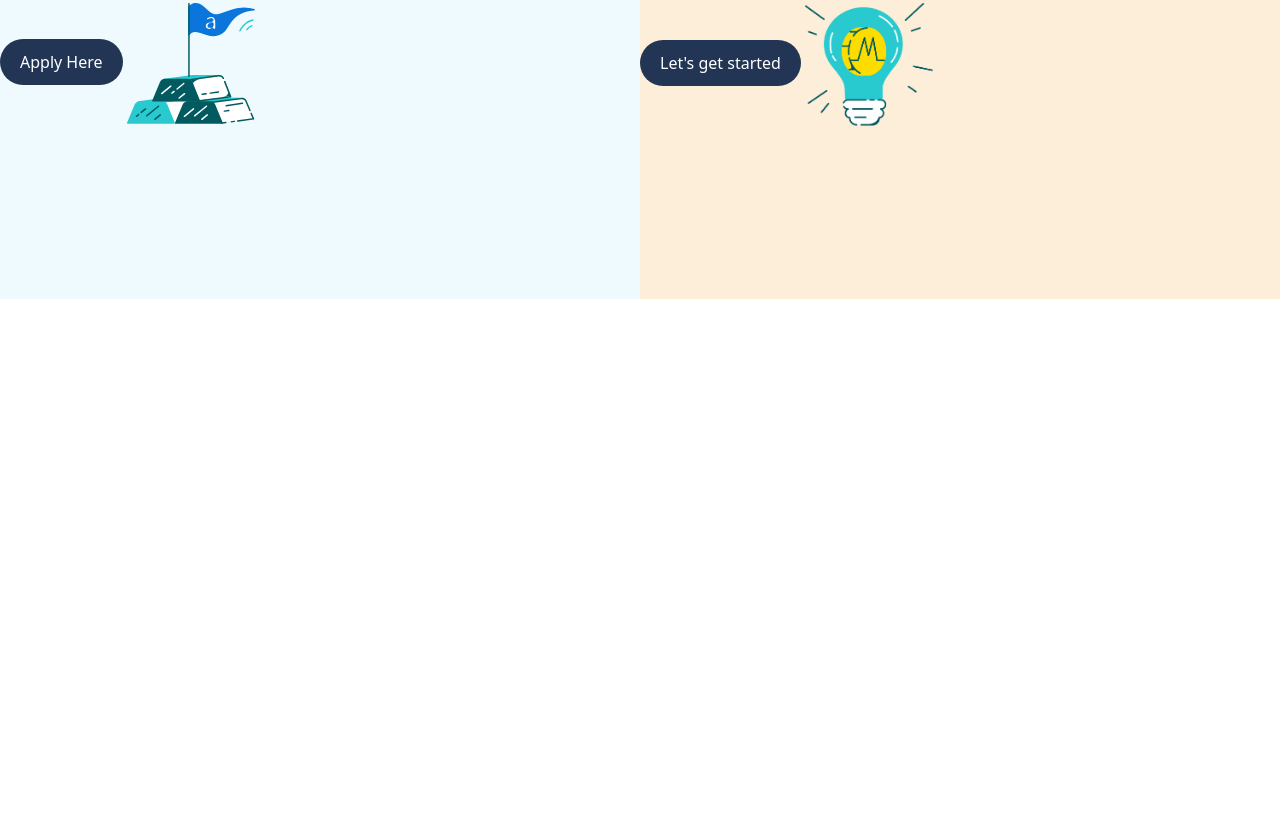
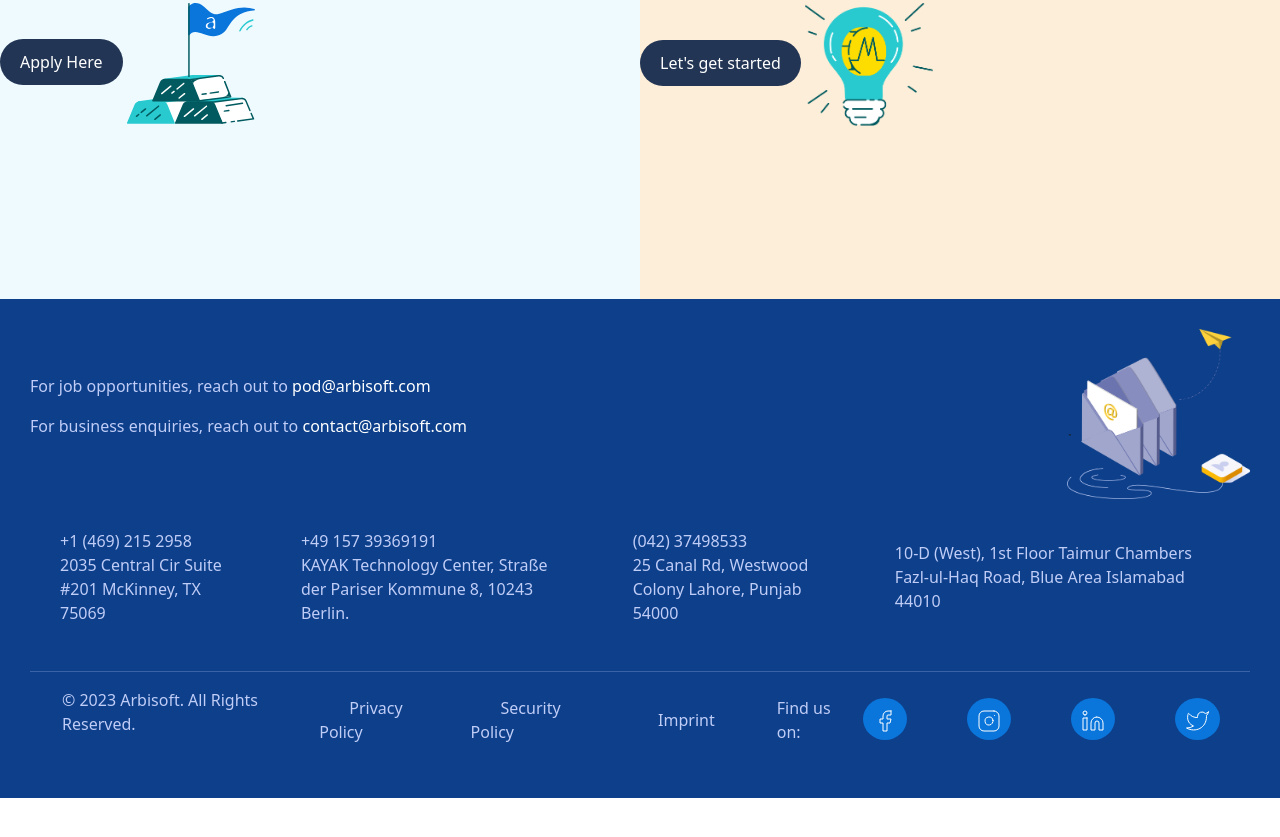
Before and after one commit to HussnainAhmad1606/Arbisoft-Clone, a plain HTML site: page index.html in a window 1280 px wide. Shown: the part 5035-5872 px from the top of the page. Drawn offline with nearby package versions, Linux system fonts and the light colour scheme.

Commit message:
Add footer

```diff
--- a/assets/css/style.css
+++ b/assets/css/style.css
@@ -385,6 +385,86 @@ div.slide-item {
   color: white;
 }
 
+
+/*
+================================
+        Footer
+================================
+*/
+footer {
+  background-color: #0d3f8a;
+  padding: 30px;
+  color: #c0cdf7;
+}
+
+footer .first__section {
+  color: #c0cdf7;
+  width: 100%;
+  display: flex;
+  justify-content: space-between;
+  align-items: center;
+
+}
+
+footer .first__section a {
+  text-decoration: none;
+  color: var(--color-white)
+}
+footer .first__section img {
+  width: 15%;
+}
+
+
+footer .second__section {
+  color: #c0cdf7;
+  display: flex;
+  justify-content: space-between;
+  align-items: center;
+
+}
+
+footer .second__section p {
+  margin: 30px;
+}
+
+
+
+footer .last__section, footer .last__section div {
+  display: flex;
+  justify-content: space-around;
+  align-items: center;
+  flex-direction: row;
+}
+
+
+#footer__links {
+  display: flex;
+  justify-content: space-around;
+  align-items: center;
+  list-style: none;
+}
+
+#footer__links li a {
+  margin: 0px 30px;
+  text-decoration: none;
+  color: #c0cdf7;
+}
+
+footer .last__section .social-media ul {
+  display: flex;
+  justify-content: center;
+  align-items: center;
+  flex-direction: row;
+  list-style: none;
+}
+
+footer .last__section .social-media ul li a {
+  background-color: #0a76db;
+  color: white;
+  margin: 0px 30px;
+  border-radius: 50%;
+  padding: 10px;
+}
 /*
 ================================
         Responsiveness
@@ -450,4 +530,8 @@ div.slide-item {
     #jobs div {
       width: 80%;
     }
+
+    #footer__links, .first__section, .second__section, .last__section {
+      flex-direction: column;
+    }
 }
--- a/index.html
+++ b/index.html
@@ -372,7 +372,79 @@
 
 
 
+      <footer>
+        <div class="first__section">
+            <div>
+                <p>For job opportunities, reach out to <a href="mailto:">pod@arbisoft.com</a></p>
+                <p>For business enquiries, reach out to <a href="mailto:">contact@arbisoft.com</a></p>
+            </div>
 
+
+            <img src="assets/img/footer__msg.png" alt="">
+
+        </div>
+
+
+        <div class="second__section">
+            <p>+1 (469) 215 2958<br>
+                2035 Central Cir Suite #201 McKinney, TX 75069</p>
+
+
+            <p>+49 157 39369191<br>
+                    KAYAK Technology Center, Straße der Pariser Kommune 8, 10243 Berlin.</p>
+
+            <p>(042) 37498533<br>
+                25 Canal Rd, Westwood Colony Lahore, Punjab 54000</p>
+
+
+            <p>10-D (West), 1st Floor Taimur Chambers Fazl-ul-Haq Road, Blue Area Islamabad 44010</p>
+        </div>
+
+        <hr>
+
+        <div class="last__section">
+                <div class="links">
+
+
+<ul id="footer__links">
+
+    <li><p>© 2023 Arbisoft. All Rights Reserved.</p></li>
+
+    <li>
+        <a href="#">Privacy Policy</a>
+    </li>
+
+    <li>
+        <a href="#">Security Policy</a>
+    </li>
+
+    <li>
+        <a href="#">Imprint</a>
+    </li>
+
+</ul>
+                </div>
+
+
+
+                <div class="social-media">
+                    <ul id="social_media_links">
+                        <li>Find us on:</li>
+
+                        <li><a target="_blank" href="https://www.facebook.com/arbisoft"><svg width="24" height="24" fill="none" stroke-linecap="round" stroke-linejoin="round" xmlns="http://www.w3.org/2000/svg"><path d="M18 2h-3a5 5 0 0 0-5 5v3H7v4h3v8h4v-8h3l1-4h-4V7a1 1 0 0 1 1-1h3V2Z" stroke="#fff" stroke-linecap="round" stroke-linejoin="round"></path></path></svg></a></li>
+
+                        <li><a target="_blank" href="https://www.instagram.com/lifeatarbisoft"><svg width="24" height="24" fill="none" xmlns="http://www.w3.org/2000/svg"><path d="M17 2H7a5 5 0 0 0-5 5v10a5 5 0 0 0 5 5h10a5 5 0 0 0 5-5V7a5 5 0 0 0-5-5Z" stroke="#fff" stroke-linecap="round" stroke-linejoin="round"></path><path d="M16 11.37a4 4 0 1 1-7.913 1.174A4 4 0 0 1 16 11.37ZM17.5 6.5h.01" stroke="#fff" stroke-linecap="round" stroke-linejoin="round"></path></svg></a></li>
+
+
+                        <li><a target="_blank" href="https://www.linkedin.com/company/arbisoft"><svg width="24" height="24" fill="none" xmlns="http://www.w3.org/2000/svg"><path d="M16 8a6 6 0 0 1 6 6v7h-4v-7a2 2 0 0 0-4 0v7h-4v-7a6 6 0 0 1 6-6v0ZM6 9H2v12h4V9ZM4 6a2 2 0 1 0 0-4 2 2 0 0 0 0 4Z" stroke="#fff" stroke-linecap="round" stroke-linejoin="round"></path></svg></a></li>
+
+                        <li><a target="_blank" href="https://twitter.com/arbisoft"><svg width="25" height="24" fill="none" xmlns="http://www.w3.org/2000/svg"><path d="M23.5 3a10.9 10.9 0 0 1-3.14 1.53 4.48 4.48 0 0 0-7.86 3v1a10.66 10.66 0 0 1-8.644-4.052c-.227-.288-.447-.271-.567.076C2.596 6.574.842 13.597 8.5 17a11.64 11.64 0 0 1-7 2c9 5 20 0 20-11.5 0-.279-.028-.556-.08-.83A7.72 7.72 0 0 0 23.5 3Z" stroke="#fff" stroke-linecap="round" stroke-linejoin="round"></path></svg></a></li>
+
+                    </ul>
+
+                </div>
+        </div>
+      </footer>
 
       <div style="height: 200vh">
 
```
Also changed, not shown: assets/img/footer__msg.png (added).
